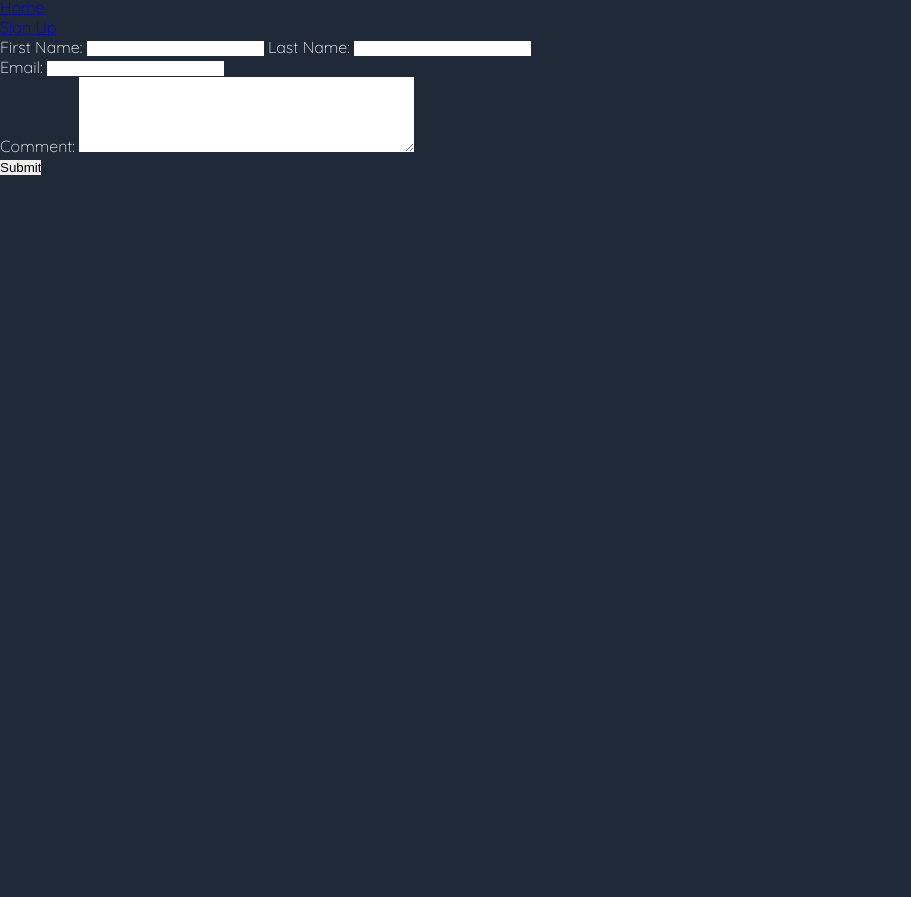
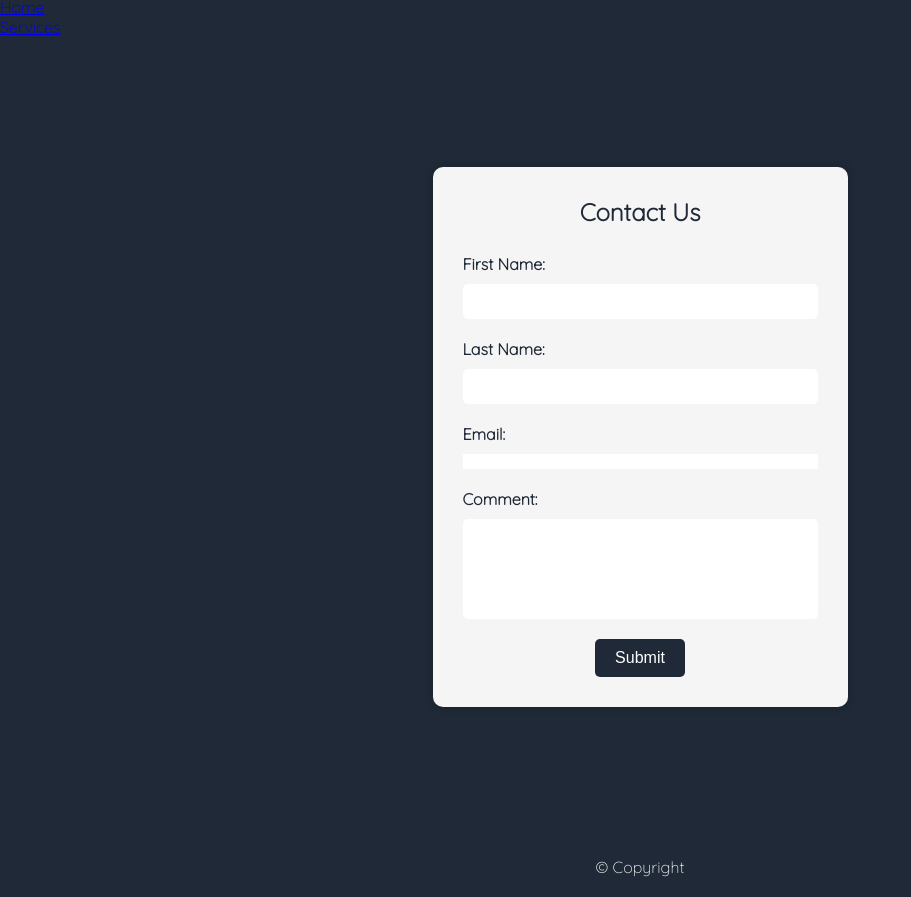
Before and after one commit to GiovaniFonseca/Wealthwise, a plain HTML site: page form.html in a window 1280 px wide. Shown: the part 43-940 px from the top of the page, without its empty margins (0-911 px from the left). Before the commit the page ends 800 px from the top, so only its background shows below. Drawn offline with Linux system fonts and the light colour scheme.

Commit message:
styling contact form

```diff
--- a/form.html
+++ b/form.html
@@ -16,38 +16,41 @@
   <body>
     <header>
       <a href="#">
-        <h1 id="logo">Wealthwise</h1>
+          <h1 id="logo">Wealthwise</h1>
       </a>
 
       <nav>
-        <ul id="Navbar">
-          <li><a href="/index.html">Home</a></li>
-          <li><a href="#">Sign Up</a></li>
-        </ul>
+          <ul id="Navbar">
+              <li><a href="/index.html">Home</a></li>
+              <li><a href="/services.html">Services</a></li>
+          </ul>
       </nav>
-    </header>
-    <section>
+  </header>
+    <section class="container-contact">
       <form>
-        <div>
+        <h2>Contact Us</h2>
+        <div class="form-group">
             <label for="first-name">First Name:</label>
-            <input type="text" id="first-name" name="first-name" required />
-
+            <input type="text" id="first-name" name="first-name" required >
+        </div>
+        <div class="form-group">
             <label for="last-name">Last Name:</label>
-            <input type="text" id="last-name" name="last-name" required />
+            <input type="text" id="last-name" name="last-name" required >
         </div>
-
-        <div>
+        <div class="form-group">
             <label for="email">Email:</label>
-            <input type="email" id="email" name="email" required />
+            <input type="email" id="email" name="email" required >
         </div>
-
-        <div>
+        <div class="form-group">
             <label for="comment">Comment:</label>
             <textarea id="comment" name="comment" rows="5" cols="40"></textarea>
         </div>
-
         <button type="submit">Submit</button>
       </form>
     </section>
+    <footer>
+      <p>&copy; Copyright</p>
+  </footer>
+
   </body>
 </html>
--- a/style/style.css
+++ b/style/style.css
@@ -115,4 +115,71 @@ footer {
 }
 
 
-/* Sign up Style goes here*/
+/* Contact Us Style goes here*/
+
+.container-contact {
+    display: flex;
+    justify-content: center;
+    align-items: center;
+    height: 100vh;
+}
+
+.container-contact h2 {
+    padding-bottom: 27px;
+    color: #1F2937
+}
+
+form {
+    display: flex;
+    flex-direction: column;
+    align-items: center;
+    background-color: #f5f5f5;
+    padding: 30px;
+    border-radius: 10px;
+    box-shadow: 0 0 10px rgba(0, 0, 0, 0.2);
+}
+
+.form-group {
+    display: flex;
+    flex-direction: column;
+    margin-bottom: 20px;
+    width: 100%;
+}
+
+label {
+    color: #1F2937;
+    font-weight: bold;
+    margin-bottom: 10px;
+
+}
+
+input[type="text"],
+input[type="text"],
+textarea {
+    padding: 10px;
+    font-family: 16px;
+    border: none;
+    border-radius: 5px;
+    width: 100%;
+    box-sizing: border-box;
+}
+
+textarea {
+    height: 100px;
+    resize: none;
+}
+
+button[type="submit"] {
+    background-color: #1F2937;
+    color: #fff;
+    border: none;
+    border-radius: 5px;
+    padding: 10px 20px;
+    font-size: 16px;
+    cursor: pointer;
+    transition: all 0.3s ease;
+}
+
+button:hover {
+    background-color: #3e8e41;
+}
```
Also changed, not shown: index.html (+1 -1 lines), services.html (+1 -23 lines).
